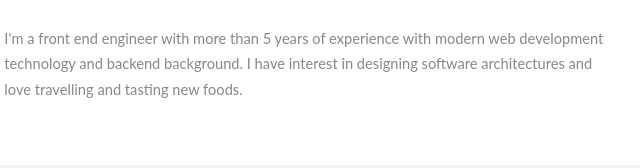
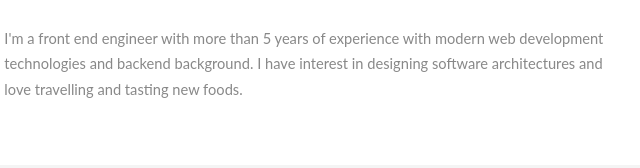
Before and after one commit to ytanruengsri/ytanruengsri.github.io, a plain HTML site: page index.html in a window 1280 px wide. Shown: the part 359-527 px from the top of the page, 181-821 px from the left. Drawn offline with nearby package versions, Linux system fonts and the light colour scheme.

Commit message:
update profile

```diff
--- a/index.html
+++ b/index.html
@@ -51,7 +51,7 @@
                     <h2>Short Summary</h2>
                 </header>
                 <p>
-                    I'm a front end engineer with more than 5 years of experience with modern web development technology and backend background.
+                    I'm a front end engineer with more than 5 years of experience with modern web development technologies and backend background.
                     I have interest in designing software architectures and love travelling and tasting new foods.
                 </p>
             </div>
```
